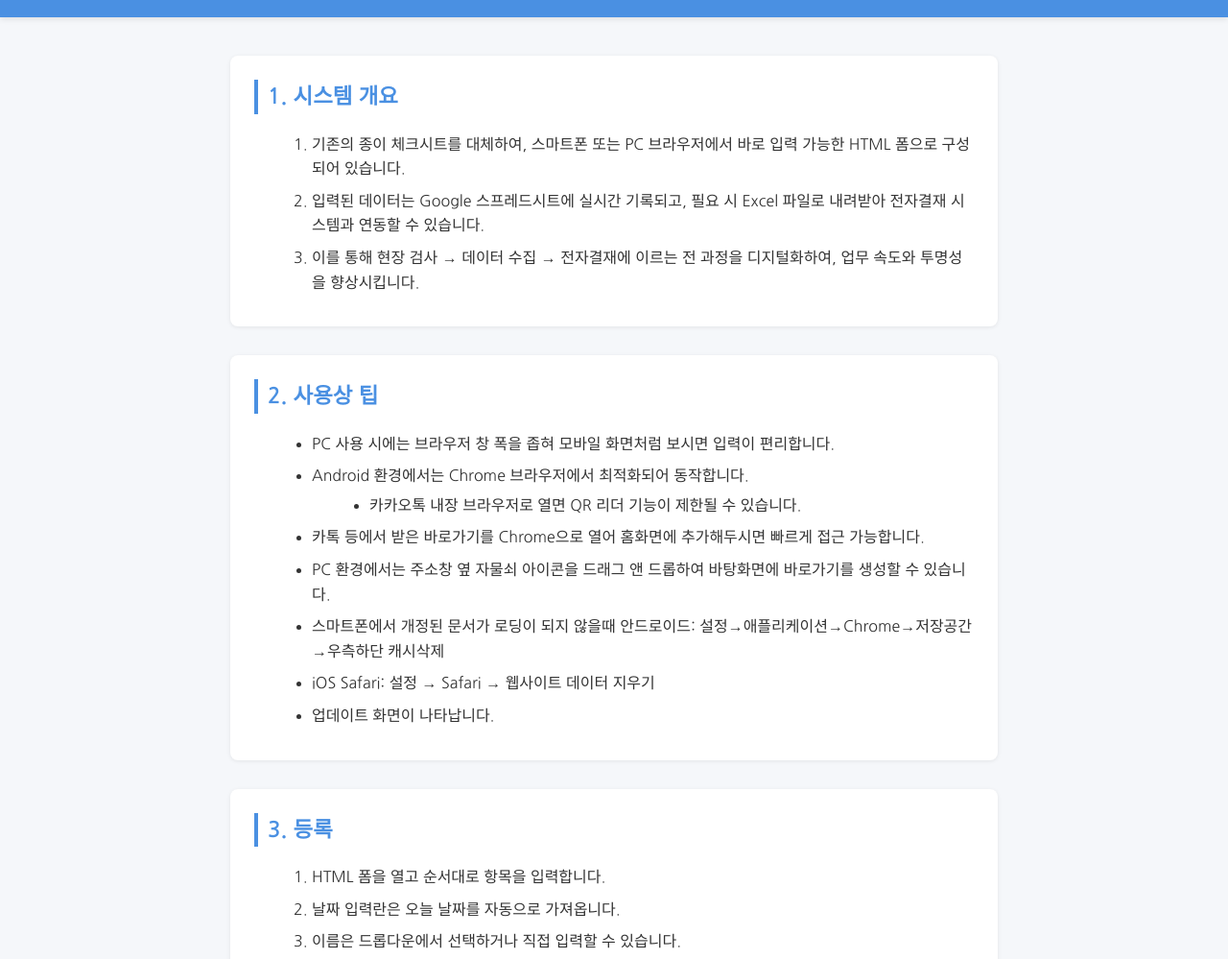
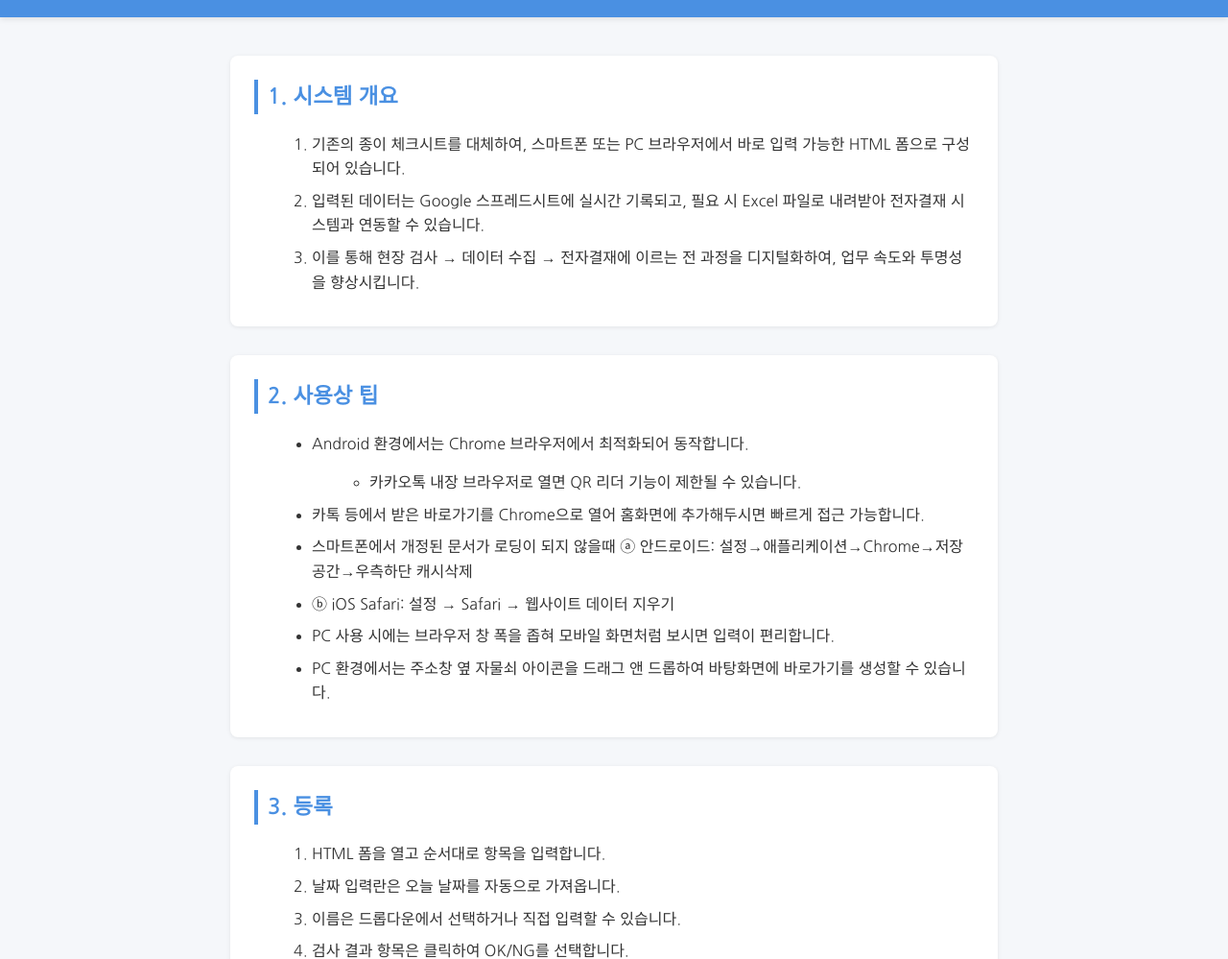
Before and after one commit to KnagByeongju-123/Title_Index, a plain HTML site: page index.html in a window 1280 px wide. Shown: the part 93-1092 px from the top of the page at 96% size. Drawn offline with Linux system fonts and the light colour scheme.

Commit message:
Update index.html

```diff
--- a/index.html
+++ b/index.html
@@ -82,17 +82,18 @@
     <section id="tips">
       <h2>2. 사용상 팁</h2>
       <ul>
-        <li>PC 사용 시에는 브라우저 창 폭을 좁혀 모바일 화면처럼 보시면 입력이 편리합니다.</li>
-        <li>Android 환경에서는 Chrome 브라우저에서 최적화되어 동작합니다.
-          <ul>
+
+        <li>Android 환경에서는 Chrome 브라우저에서 최적화되어 동작합니다.</li>
+           <ul>
             <li>카카오톡 내장 브라우저로 열면 QR 리더 기능이 제한될 수 있습니다.</li>
           </ul>
-        </li>
         <li>카톡 등에서 받은 바로가기를 Chrome으로 열어 홈화면에 추가해두시면 빠르게 접근 가능합니다.</li>
+        <li>스마트폰에서 개정된 문서가 로딩이 되지 않을때 ⓐ 안드로이드: 설정→애플리케이션→Chrome→저장공간→우측하단 캐시삭제</li>
+        <li> ⓑ iOS Safari: 설정 → Safari → 웹사이트 데이터 지우기 </li>
+        <li>PC 사용 시에는 브라우저 창 폭을 좁혀 모바일 화면처럼 보시면 입력이 편리합니다.</li>
         <li>PC 환경에서는 주소창 옆 자물쇠 아이콘을 드래그 앤 드롭하여 바탕화면에 바로가기를 생성할 수 있습니다.</li>
-        <li>스마트폰에서 개정된 문서가 로딩이 되지 않을때 안드로이드: 설정→애플리케이션→Chrome→저장공간→우측하단 캐시삭제</li>
-        <li>    iOS Safari: 설정 → Safari → 웹사이트 데이터 지우기 </li>
-        <li> 업데이트 화면이 나타납니다.</li>
+
+
       </ul>
     </section>
 
```
